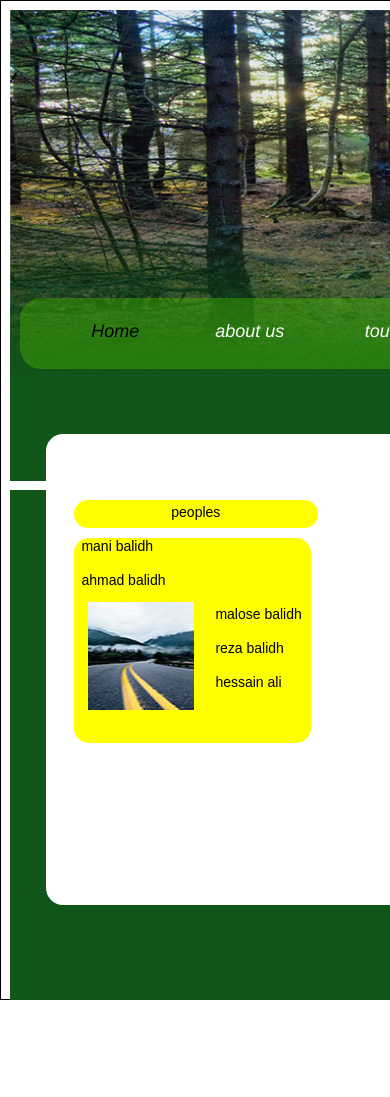
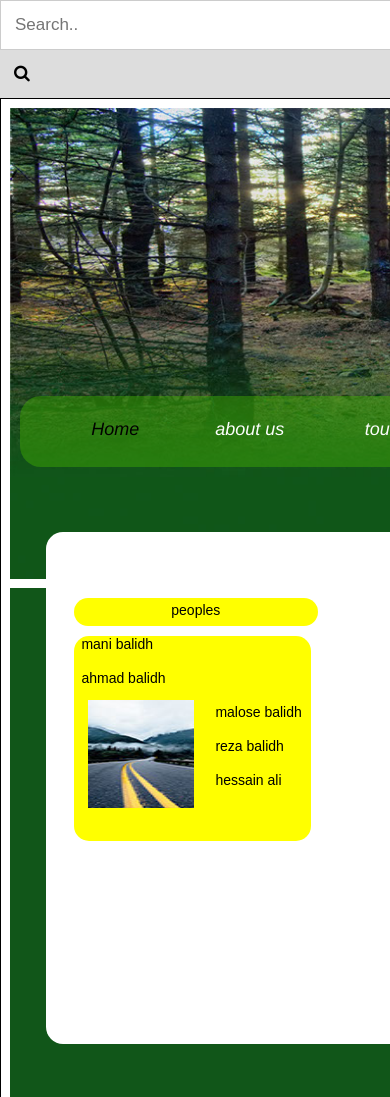
Before and after one commit to manibalidh/MANI, a plain HTML site: page index.html in a window 390 px wide. Shown: the top 1097 px of the page. Before the commit the page ends 1036 px from the top, so only its background shows below. Drawn offline with Linux system fonts and the light colour scheme.

Commit message:
Update index.html

```diff
--- a/index.html
+++ b/index.html
@@ -1,3 +1,99 @@
+<!DOCTYPE html>
+<html>
+<head>
+<link rel="stylesheet" href="https://cdnjs.cloudflare.com/ajax/libs/font-awesome/4.7.0/css/font-awesome.min.css">
+<style>
+* {box-sizing: border-box;}
+
+body {
+  margin: 0;
+  font-family: Arial, Helvetica, sans-serif;
+}
+
+.topnav {
+  overflow: hidden;
+  background-color: #e9e9e9;
+}
+
+.topnav a {
+  float: left;
+  display: block;
+  color: black;
+  text-align: center;
+  padding: 14px 16px;
+  text-decoration: none;
+  font-size: 17px;
+}
+
+.topnav a:hover {
+  background-color: #ddd;
+  color: black;
+}
+
+.topnav a.active {
+  background-color: #2196F3;
+  color: white;
+}
+
+.topnav .search-container {
+  float: right;
+}
+
+.topnav input[type=text] {
+  padding: 6px;
+  margin-top: 8px;
+  font-size: 17px;
+  border: none;
+}
+
+.topnav .search-container button {
+  float: right;
+  padding: 6px 10px;
+  margin-top: 8px;
+  margin-right: 16px;
+  background: #ddd;
+  font-size: 17px;
+  border: none;
+  cursor: pointer;
+}
+
+.topnav .search-container button:hover {
+  background: #ccc;
+}
+
+@media screen and (max-width: 600px) {
+  .topnav .search-container {
+    float: none;
+  }
+  .topnav a, .topnav input[type=text], .topnav .search-container button {
+    float: none;
+    display: block;
+    text-align: left;
+    width: 100%;
+    margin: 0;
+    padding: 14px;
+  }
+  .topnav input[type=text] {
+    border: 1px solid #ccc;
+  }
+}
+</style>
+</head>
+<body>
+
+<div class="topnav">
+
+  <div class="search-container">
+    <form action="/action_page.php">
+      <input type="text" placeholder="Search.." name="search">
+      <button type="submit"><i class="fa fa-search"></i></button>
+    </form>
+  </div>
+</div>
+
+</body>
+</html>
+
 <!DOCTYPE html>
 <html class="nojs html css_verticalspacer" lang="en-US">
  <head>
```
